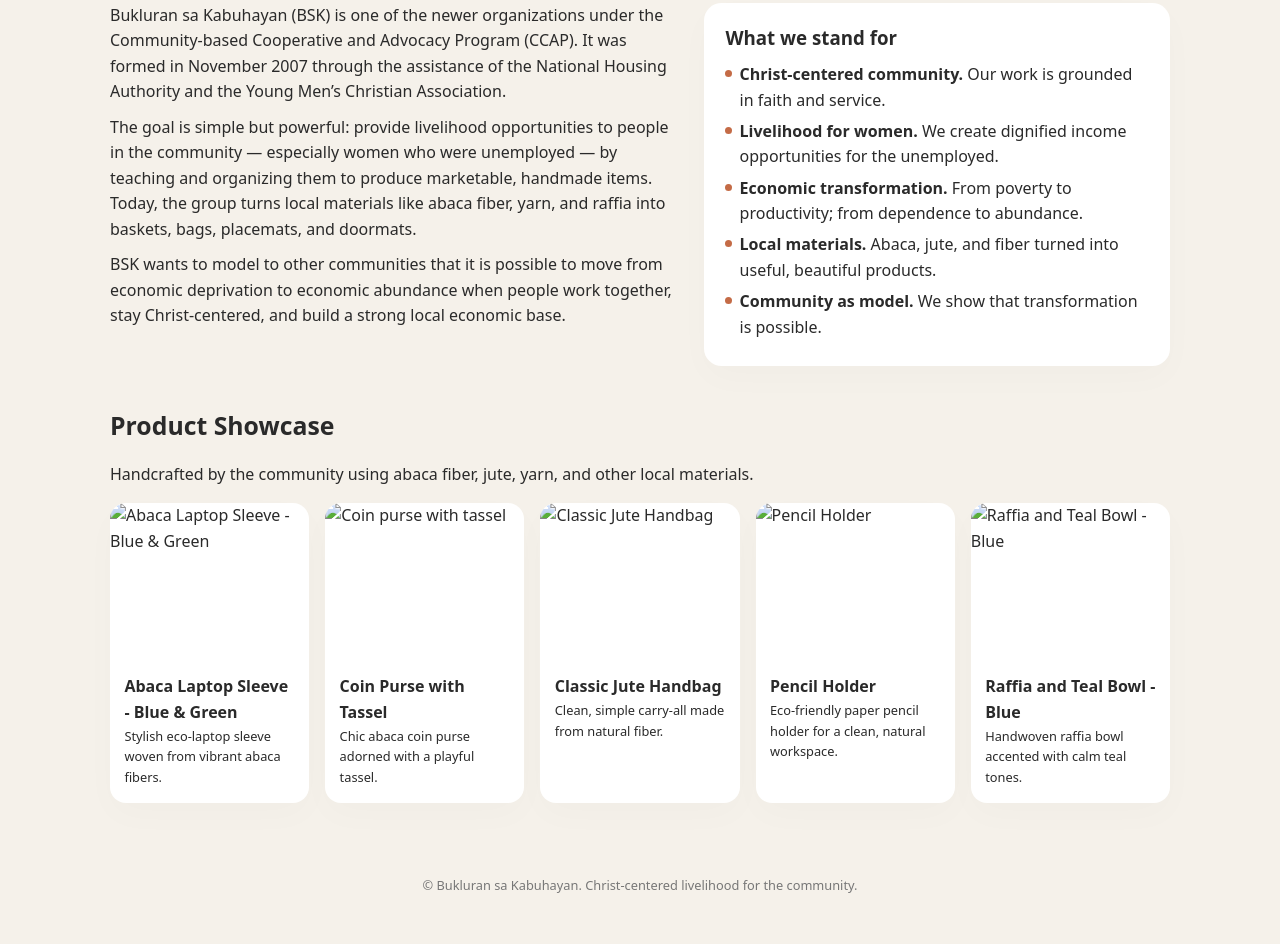
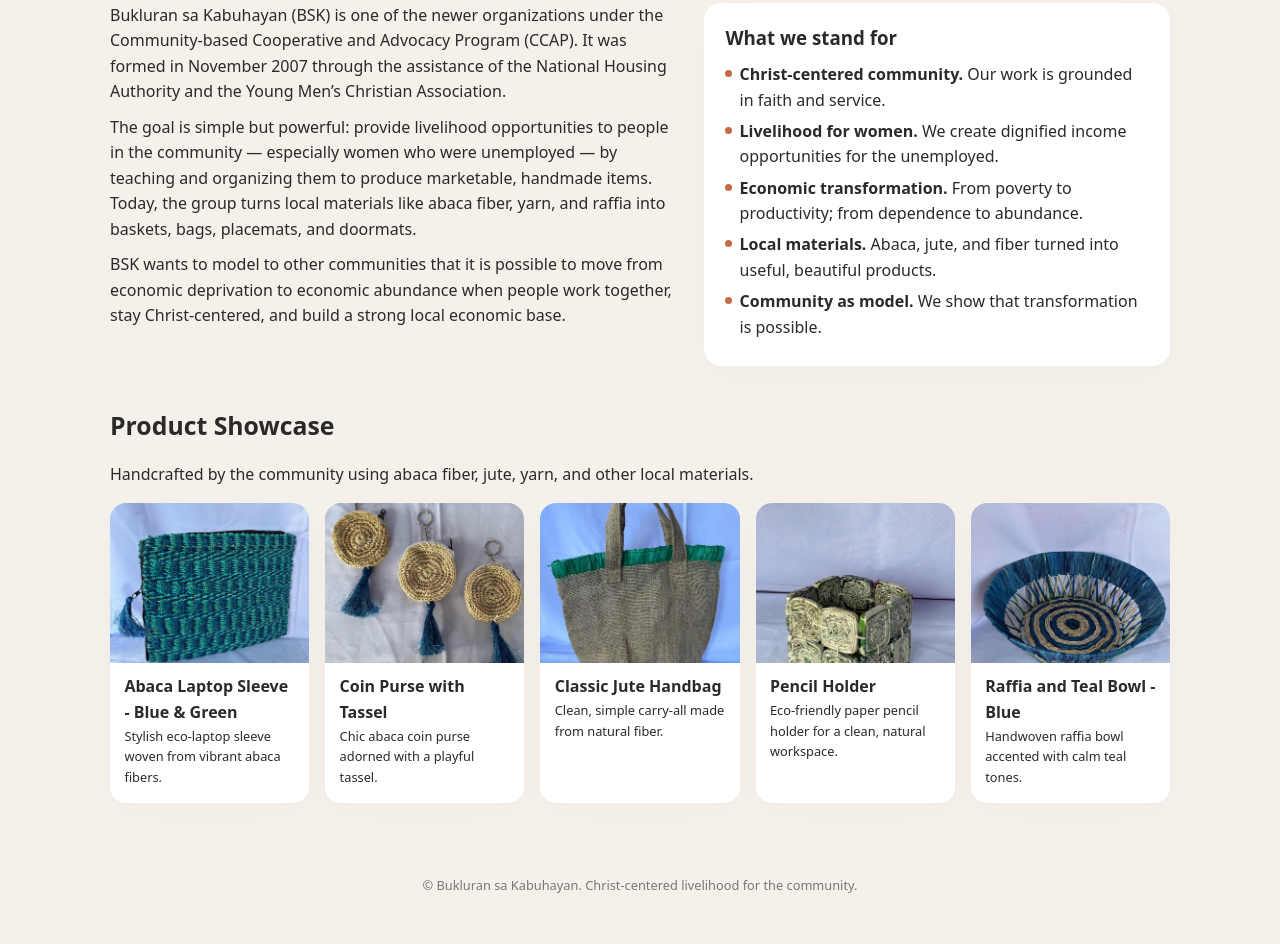
Before and after one commit to BSK-2007/Bukluran-sa-Kabuhayan, a plain HTML site: page index.html in a window 1280 px wide. Shown: the part 709-1653 px from the top of the page. Drawn offline with Linux system fonts and the light colour scheme; files whose address does not match are found by name.

Commit message:
Update index.html

```diff
--- a/index.html
+++ b/index.html
@@ -249,23 +249,23 @@
     <p>Handcrafted by the community using abaca fiber, jute, yarn, and other local materials.</p>
     <div class="gallery-grid">
       <article class="gallery-item">
-        <img src="images/product1.jpg" alt="Abaca Laptop Sleeve - Blue & Green">
+        <img src="/product1.jpg" alt="Abaca Laptop Sleeve - Blue & Green">
         <div><h4>Abaca Laptop Sleeve - Blue & Green</h4><p style="font-size:0.8rem;">Stylish eco-laptop sleeve woven from vibrant abaca fibers.</p></div>
       </article>
       <article class="gallery-item">
-        <img src="images/product2.jpg" alt="Coin purse with tassel">
+        <img src="product2.jpg" alt="Coin purse with tassel">
         <div><h4>Coin Purse with Tassel</h4><p style="font-size:0.8rem;">Chic abaca coin purse adorned with a playful tassel.</p></div>
       </article>
       <article class="gallery-item">
-        <img src="images/product3.jpg" alt="Classic Jute Handbag">
+        <img src="product3.jpg" alt="Classic Jute Handbag">
         <div><h4>Classic Jute Handbag</h4><p style="font-size:0.8rem;">Clean, simple carry-all made from natural fiber.</p></div>
       </article>
       <article class="gallery-item">
-        <img src="images/product4.jpg" alt="Pencil Holder">
+        <img src="product4.jpg" alt="Pencil Holder">
         <div><h4>Pencil Holder</h4><p style="font-size:0.8rem;">Eco-friendly paper pencil holder for a clean, natural workspace.</p></div>
       </article>
       <article class="gallery-item">
-        <img src="images/product5.jpg" alt="Raffia and Teal Bowl - Blue">
+        <img src="product5.jpg" alt="Raffia and Teal Bowl - Blue">
         <div><h4>Raffia and Teal Bowl - Blue</h4><p style="font-size:0.8rem;">Handwoven raffia bowl accented with calm teal tones.</p></div>
       </article>
     </div>
```
